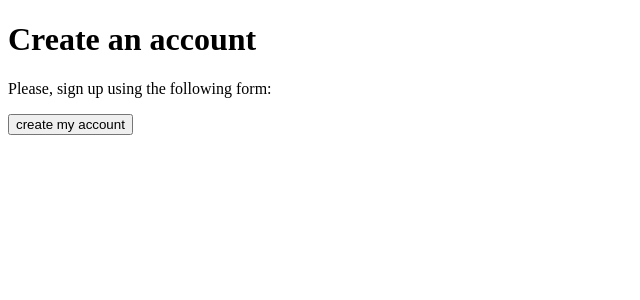
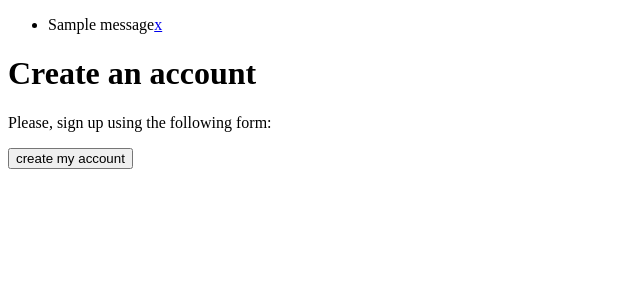
Before and after one commit to Sr0o/django-bookmarks-learn, a Django app: template account/templates/account/register.html in a window 1280 px wide. Shown: the part 26-326 px from the top of the page, without its empty margins (0-640 px from the left). Run offline with Django 3.2, Linux system fonts and the light colour scheme; the template is opened without the code that fills it, so the values that code supplies are empty; tables that the repository leaves empty hold one stand-in row (values such as "Sample post"); one stand-in notice (Sample message) is shown.

Commit message:
messages框架

```diff
--- a/account/templates/base.html
+++ b/account/templates/base.html
@@ -29,6 +29,13 @@
 			{% endif %}
 		</span>
 	</div>
+	{% if messages %}
+	<ul class="messages">
+		{% for message in messages %}
+		<li class="{{ message.tags }}">{{ message|safe }}<a href="#" class="close">x</a></li>
+		{% endfor %}
+	</ul>
+	{% endif %}
 	<div id="content">
 		{% block content %}
 		{% endblock %}
--- a/account/views.py
+++ b/account/views.py
@@ -2,6 +2,7 @@ from django.shortcuts import render
 
 # Create your views here.
 from django.contrib.auth.decorators import login_required
+from django.contrib import messages
 
 from account.forms import UserRegistrationForm, UserEditForm, ProfileEditForm
 from account.models import Profile
@@ -31,7 +32,10 @@ def edit(request):
 		if user_form.is_valid() and profile_form.is_valid():
 			user_form.save()
 			profile_form.save()
+			messages.success(request, 'Profile updated successfully')
 			return render(request, 'account/dashboard.html')
+		else:
+			messages.error(request, 'Error updating your profile')
 	else:
 		user_form = UserEditForm(instance = request.user)
 		profile_form = ProfileEditForm(instance = request.user.profile)
```
Also changed, not shown: README.md.
